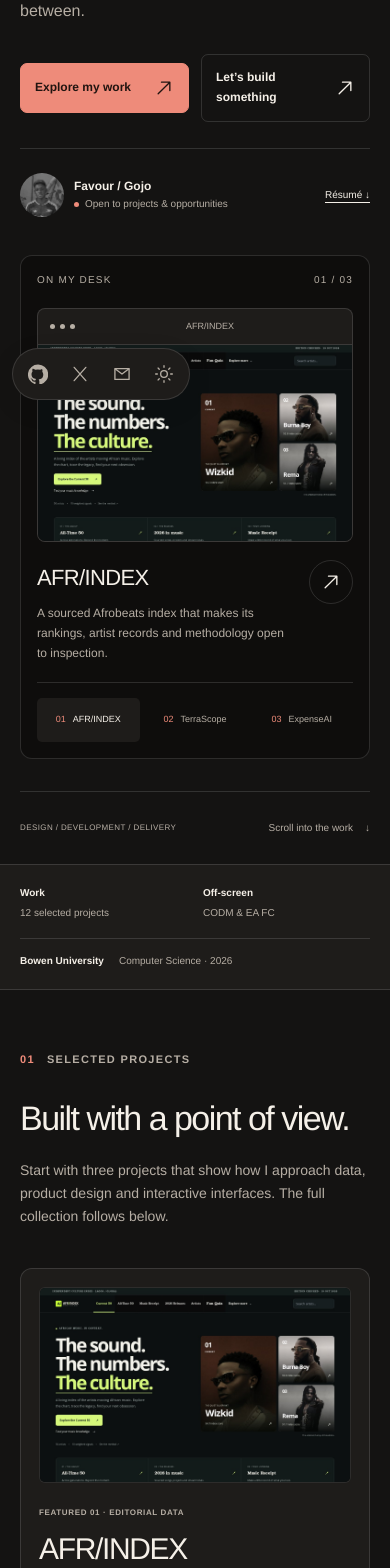
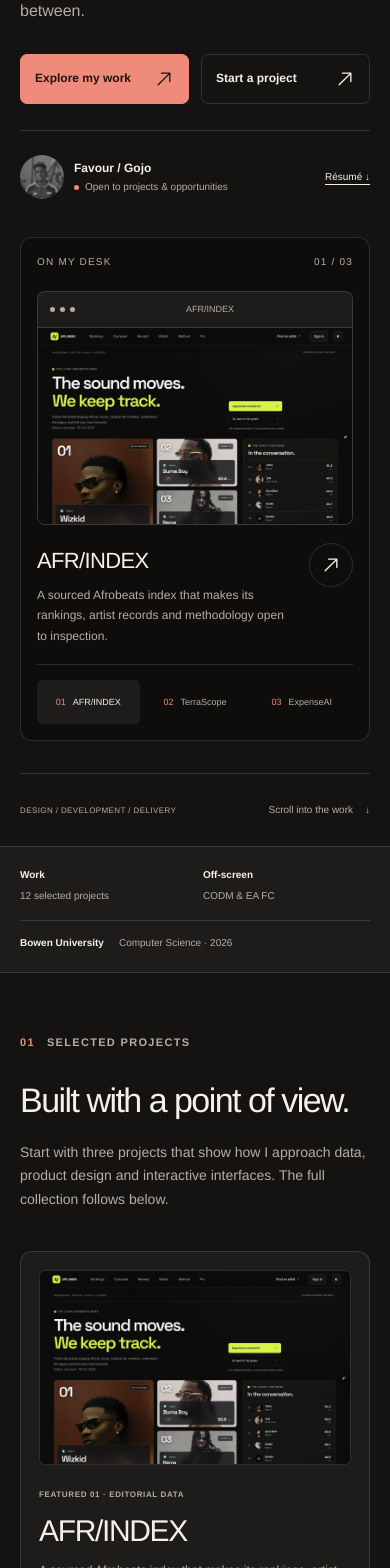
Before and after one commit to codeWithGojo/portfolio, a React (Vite) app: page / in a window 390 px wide. Shown: the part 432-2000 px from the top of the page. Built offline with nearby package versions, Linux system fonts and the light colour scheme.

Commit message:
Refresh project screenshots and refine responsive portfolio behavior

```diff
--- a/src/App.tsx
+++ b/src/App.tsx
@@ -121,32 +121,20 @@
         </button>
       </header>
 
-      <aside className="social-rail" aria-label="Social links and display settings">
-        <div className="rail-links">
-          <a href="https://github.com/codeWithGojo" target="_blank" rel="noreferrer"><MarkIcon name="github" /><span>GitHub</span></a>
-          <a href="https://x.com/not_favour" target="_blank" rel="noreferrer"><MarkIcon name="x" /><span>X / Twitter</span></a>
-          <a href="mailto:Imegufavour30@gmail.com"><MarkIcon name="mail" /><span>Email</span></a>
-        </div>
-        <button className="theme-toggle" onClick={() => setLightMode(!lightMode)} aria-label={lightMode ? "Use dark theme" : "Use light theme"}>
-          <MarkIcon name={lightMode ? "moon" : "sun"} />
-          <span>{lightMode ? "Dark" : "Light"}</span>
-        </button>
-      </aside>
-
       <main id="main">
         <section className="hero shell" id="home">
           <div className="hero-topline"><p className="eyebrow"><span /> Favour Imegu · Independent developer</p><a href="#contact">Based in Nigeria. Building for the web. <MarkIcon name="arrow" /></a></div>
           <div className="hero-intro">
             <div className="hero-text">
-              <h1>Good ideas.<br />Thoughtfully<br /><span>built.</span></h1>
+              <h1>Good ideas.<br />Thoughtfully<br />{" "}<span>built.</span></h1>
               <p className="hero-copy">Websites with personality. Apps that solve real problems. I’m Favour—Gojo to my friends—and I take care of the design, code and details in between.</p>
-              <div className="hero-actions"><a className="primary-link" href="#projects">Explore my work <MarkIcon name="arrow" /></a><a className="resume-link" href="#pricing">Let’s build something <MarkIcon name="arrow" /></a></div>
+              <div className="hero-actions"><a className="primary-link" href="#projects">Explore my work <MarkIcon name="arrow" /></a><a className="resume-link" href="#pricing">Start a project <MarkIcon name="arrow" /></a></div>
               <div className="maker-note"><img src="/favour-portrait.jpeg" alt="Favour Imegu" width="64" height="64"/><div><strong>Favour / Gojo</strong><span><i /> Open to projects & opportunities</span></div><a href="/Imegu_Favour_Resume.docx" download aria-label="Download Favour’s résumé">Résumé ↓</a></div>
             </div>
             <div className="folio-stage">
               <div className="stage-heading"><span>ON MY DESK</span><span>0{spotlightIndex + 1} / 03</span></div>
-              <div className="stage-window"><div className="window-chrome" aria-hidden="true"><span/><span/><span/><i>{spotlight.title.split(" — ")[0]}</i></div><a href={`#${spotlight.id}`} aria-label={`Explore ${spotlight.title.split(" — ")[0]}`}><motion.img key={spotlight.id} src={spotlight.image} alt={`${spotlight.title.split(" — ")[0]} project interface`} width={1440} height={900} initial={reduced?false:{opacity:.4,y:14}} animate={{opacity:1,y:0}} transition={{duration:.35,ease:"easeOut"}} /></a></div>
-              <div className="stage-caption" aria-live="polite"><div><strong>{spotlight.title.split(" — ")[0]}</strong><p>{spotlight.summary}</p></div><a href={`#${spotlight.id}`} aria-label={`Read about ${spotlight.title.split(" — ")[0]}`}><MarkIcon name="arrow"/></a></div>
+              <div className="stage-window"><div className="window-chrome" aria-hidden="true"><span/><span/><span/><i>{spotlight.title.split(" — ")[0]}</i></div><a href={`#${spotlight.id}`} onClick={()=>setProjectQuery("")} aria-label={`Explore ${spotlight.title.split(" — ")[0]}`}><motion.img key={spotlight.id} src={spotlight.image} alt={`${spotlight.title.split(" — ")[0]} project interface`} width={1440} height={900} initial={reduced?false:{opacity:.4,y:14}} animate={{opacity:1,y:0}} transition={{duration:.35,ease:"easeOut"}} /></a></div>
+              <div className="stage-caption" aria-live="polite"><div><strong>{spotlight.title.split(" — ")[0]}</strong><p>{spotlight.summary}</p></div><a href={`#${spotlight.id}`} onClick={()=>setProjectQuery("")} aria-label={`Read about ${spotlight.title.split(" — ")[0]}`}><MarkIcon name="arrow"/></a></div>
               <div className="stage-tabs" role="group" aria-label="Preview a featured project">{featuredProjects.map((project,index)=><button key={project.id} type="button" onClick={()=>setSpotlightIndex(index)} aria-pressed={index===spotlightIndex}><span>0{index+1}</span>{project.title.split(" — ")[0]}</button>)}</div>
             </div>
           </div>
@@ -169,8 +157,8 @@
             <div className="featured-work" aria-label="Featured projects">
               {featuredProjects.map((project, index) => (
                 <article className="featured-project" key={project.id}>
-                  {project.image && <a className="featured-image" href={`#${project.id}`} aria-label={`Read the ${project.title.split(" — ")[0]} case study`}><img src={project.image} alt={`${project.title.split(" — ")[0]} interface preview`} width={project.imageWidth ?? 1440} height={project.imageHeight ?? 900} loading="lazy" decoding="async" /></a>}
-                  <div className="featured-copy"><span className="featured-label">Featured {String(index + 1).padStart(2, "0")} · {project.tags[0]}</span><h3>{project.title.split(" — ")[0]}</h3><p>{project.summary}</p><div className="featured-actions"><a className="featured-action" href={`#${project.id}`}>Read the case study <MarkIcon name="arrow" /></a>{project.links.filter(link => !link.href.includes("github.com")).slice(0, 1).map(link => <a className="featured-live" href={link.href} target="_blank" rel="noreferrer" key={link.href}>Open live site <MarkIcon name="arrow" /></a>)}</div></div>
+                  {project.image && <a className="featured-image" href={`#${project.id}`} onClick={()=>setProjectQuery("")} aria-label={`Read the ${project.title.split(" — ")[0]} case study`}><img src={project.image} alt={`${project.title.split(" — ")[0]} interface preview`} width={project.imageWidth ?? 1440} height={project.imageHeight ?? 900} loading="lazy" decoding="async" /></a>}
+                  <div className="featured-copy"><span className="featured-label">Featured {String(index + 1).padStart(2, "0")} · {project.tags[0]}</span><h3>{project.title.split(" — ")[0]}</h3><p>{project.summary}</p><div className="featured-actions"><a className="featured-action" href={`#${project.id}`} onClick={()=>setProjectQuery("")}>Read the case study <MarkIcon name="arrow" /></a>{project.links.filter(link => !link.href.includes("github.com")).slice(0, 1).map(link => <a className="featured-live" href={link.href} target="_blank" rel="noreferrer" key={link.href}>Open live site <MarkIcon name="arrow" /></a>)}</div></div>
                 </article>
               ))}
             </div>
@@ -363,6 +351,18 @@
         </section>
       </main>
 
+      <aside className="social-rail" aria-label="Social links and display settings">
+        <div className="rail-links">
+          <a href="https://github.com/codeWithGojo" target="_blank" rel="noreferrer"><MarkIcon name="github" /><span>GitHub</span></a>
+          <a href="https://x.com/not_favour" target="_blank" rel="noreferrer"><MarkIcon name="x" /><span>X / Twitter</span></a>
+          <a href="mailto:Imegufavour30@gmail.com"><MarkIcon name="mail" /><span>Email</span></a>
+        </div>
+        <button className="theme-toggle" onClick={() => setLightMode(!lightMode)} aria-label={lightMode ? "Use dark theme" : "Use light theme"}>
+          <MarkIcon name={lightMode ? "moon" : "sun"} />
+          <span>{lightMode ? "Dark" : "Light"}</span>
+        </button>
+      </aside>
+
       <dialog className="screenshot-dialog" ref={previewDialog} onCancel={() => setPreview(null)} onClose={() => setPreview(null)} onClick={(event) => { if (event.target === event.currentTarget) setPreview(null); }} aria-labelledby="preview-title">
         {preview && <><div className="dialog-header"><h2 id="preview-title">{preview.title}</h2><button autoFocus onClick={() => setPreview(null)} aria-label="Close screenshot"><MarkIcon name="close" /></button></div><img src={preview.image} alt={`${preview.title} enlarged screenshot`} /></>}
       </dialog>
--- a/src/projects.ts
+++ b/src/projects.ts
@@ -129,9 +129,9 @@
     id: "afri-index",
     role: "Product design, frontend development & editorial data",
     summary: "A sourced Afrobeats index that makes its rankings, artist records and methodology open to inspection.",
-    image: "/previews/afri-2026-10-22.jpg",
-    imageCaption: "Current 50 and artist ranking · Captured 22 October 2026",
-    imageWidth: 1348, imageHeight: 926,
+    image: "/previews/afri-2026-10-26.jpg",
+    imageCaption: "Current 50 and artist ranking · Captured 26 October 2026",
+    imageWidth: 1440, imageHeight: 960,
     title: "AFR/INDEX — The Living Afrobeats Index",
     tags: ["Editorial Data", "Music Analytics", "Frontend"],
     status: "Living index · live",
@@ -167,9 +167,9 @@
     id: "terrascope",
     role: "Product design, frontend development & structured content",
     summary: "An interactive world atlas with country comparisons, travel guides and a practical itinerary planner.",
-    image: "/previews/terra-2026-10-22.jpg",
-    imageCaption: "Country discovery and interactive atlas · Captured 22 October 2026",
-    imageWidth: 1348, imageHeight: 926,
+    image: "/previews/terra-2026-10-26.jpg",
+    imageCaption: "Country discovery and interactive atlas · Captured 26 October 2026",
+    imageWidth: 1440, imageHeight: 960,
     title: "TerraScope — Living World Encyclopedia",
     tags: ["Next.js", "Interactive Data", "Editorial Research"],
     status: "Redesigned & live",
```
Also changed, not shown: public/previews/afri-2026-10-26.jpg (added), public/previews/terra-2026-10-26.jpg (added), src/styles.css.
